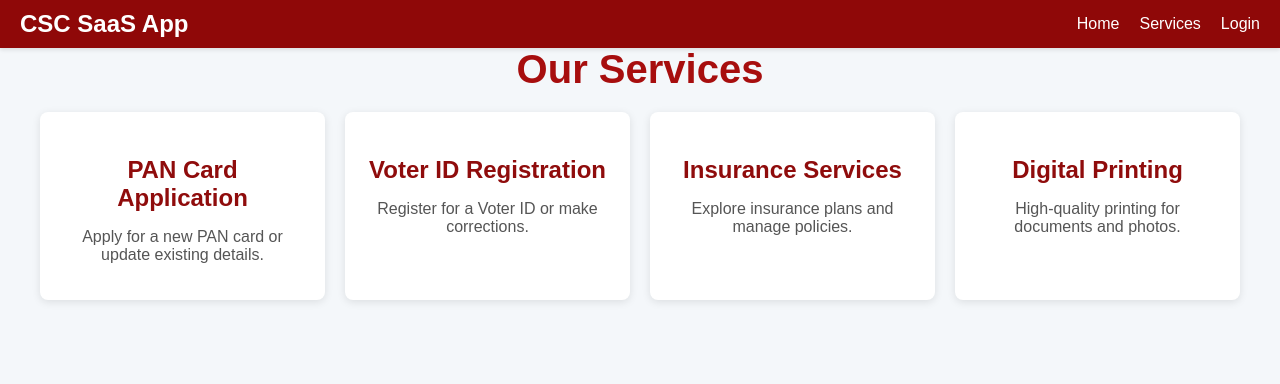
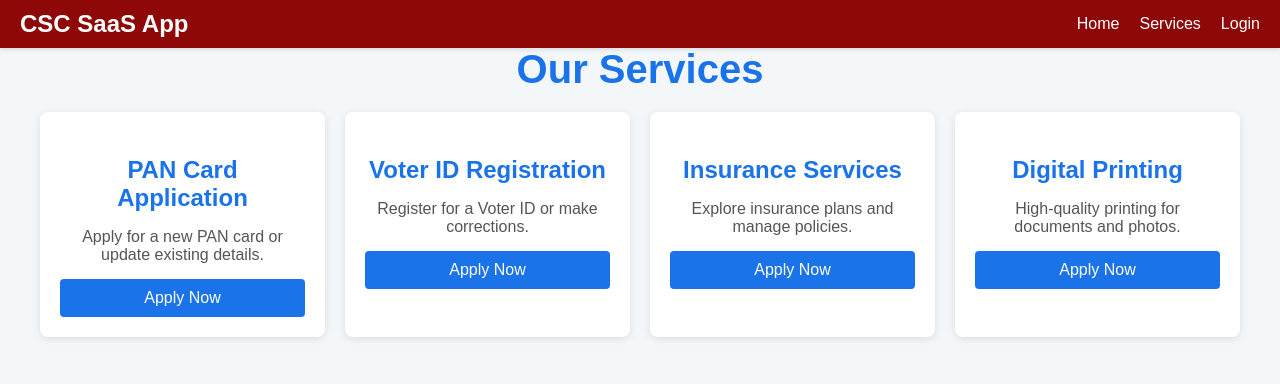
Before and after one commit to romen25/saas-app, a React (Create React App) app in the folder frontend/: page /services in a window 1280 px wide. Shown: the top 384 px of the page. Built offline with nearby package versions, Linux system fonts and the light colour scheme.

Commit message:
Add Apply Now buttons to Services page

```diff
--- a/frontend/src/App.css
+++ b/frontend/src/App.css
@@ -13,7 +13,7 @@
 .page h1 {
   font-size: 2.5rem;
   margin-bottom: 20px;
-  color: #a70e0e;
+  color: #1a73e8;
 }
 
 .services-grid {
@@ -34,17 +34,34 @@
 
 .service-card h3 {
   font-size: 1.5rem;
-  color: #8f0c0c;
+  color: #1a73e8;
   margin-bottom: 10px;
 }
 
 .service-card p {
   font-size: 1rem;
   color: #555;
+  margin-bottom: 15px;
 }
 
 .service-card:hover {
   transform: translateY(-5px);
+}
+
+.apply-button {
+  width: 100%;
+  padding: 10px;
+  background-color: #1a73e8;
+  color: white;
+  border: none;
+  border-radius: 4px;
+  font-size: 1rem;
+  cursor: pointer;
+  transition: background-color 0.2s;
+}
+
+.apply-button:hover {
+  background-color: #1557b0;
 }
 
 .login-form {
@@ -78,14 +95,14 @@
 }
 
 .form-group input:focus {
-  border-color: #8b0c0c;
+  border-color: #1a73e8;
   outline: none;
 }
 
 .login-button {
   width: 100%;
   padding: 10px;
-  background-color: #920808;
+  background-color: #1a73e8;
   color: white;
   border: none;
   border-radius: 4px;
@@ -95,5 +112,5 @@
 }
 
 .login-button:hover {
-  background-color: #a81313;
+  background-color: #1557b0;
 }
--- a/frontend/src/components/Services.js
+++ b/frontend/src/components/Services.js
@@ -9,6 +9,11 @@ function Services() {
     { title: 'Digital Printing', description: 'High-quality printing for documents and photos.' },
   ];
 
+  const handleApplyClick = (serviceTitle) => {
+    // Placeholder for button click logic
+    console.log(`Apply clicked for: ${serviceTitle}`);
+  };
+
   return (
     <div className="page">
       <h1>Our Services</h1>
@@ -17,6 +22,12 @@ function Services() {
           <div key={index} className="service-card">
             <h3>{service.title}</h3>
             <p>{service.description}</p>
+            <button
+              className="apply-button"
+              onClick={() => handleApplyClick(service.title)}
+            >
+              Apply Now
+            </button>
           </div>
         ))}
       </div>
```
